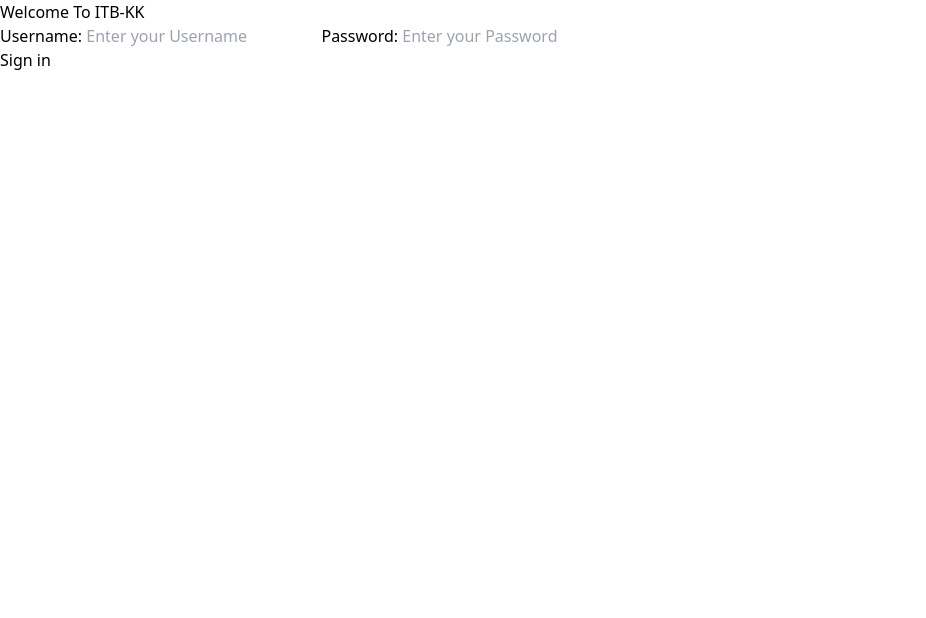
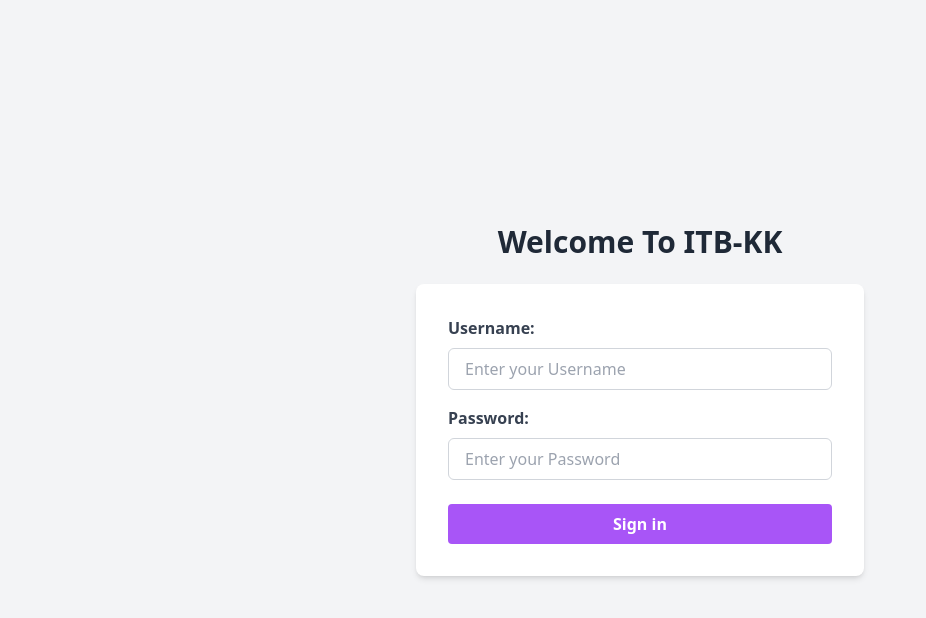
Before and after one commit to Integrated-Project1-G-PL-2/Frontend, a Vue app in the folder FrontEnd-Default/: page /login in a window 1280 px wide. Shown: the top 618 px of the page, without its empty margins (0-926 px from the left). Built offline with nearby package versions, Linux system fonts and the light colour scheme.

Commit message:
Update LoginPage.vue

```diff
--- a/FrontEnd-Default/src/components/LoginPage.vue
+++ b/FrontEnd-Default/src/components/LoginPage.vue
@@ -1,31 +1,50 @@
 <script setup></script>
 
 <template>
-  <div class="main">
-    <h1>Welcome To ITB-KK</h1>
-    <form action="">
-      <label for="first"> Username: </label>
+  <div
+    class="main flex flex-col items-center justify-center min-h-screen bg-gray-100"
+  >
+    <h1 class="text-3xl font-bold text-gray-800 mb-6">Welcome To ITB-KK</h1>
+    <form class="bg-white p-8 rounded-lg shadow-md w-full max-w-md">
+      <div class="mb-4">
+        <label for="first" class="block text-gray-700 font-semibold mb-2"
+          >Username:</label
+        >
         <input
           type="text"
           id="first"
           name="first"
           placeholder="Enter your Username"
           required
+          class="w-full px-4 py-2 border border-gray-300 rounded-md focus:outline-none focus:ring-2 focus:ring-blue-500"
         />
+      </div>
 
-      <label for="password"> Password: </label>
+      <div class="mb-6">
+        <label for="password" class="block text-gray-700 font-semibold mb-2"
+          >Password:</label
+        >
         <input
           type="password"
           id="password"
           name="password"
           placeholder="Enter your Password"
           required
+          class="w-full px-4 py-2 border border-gray-300 rounded-md focus:outline-none focus:ring-2 focus:ring-blue-500"
         />
+      </div>
 
       <div class="wrap">
-        <button type="signIn" onclick="solve()">Sign in</button>
+        <button
+          type="signIn"
+          onclick="solve()"
+          class="w-full bg-purple-500 hover:bg-purple-600 text-white font-bold py-2 px-4 rounded focus:outline-none focus:ring-2 focus:ring-blue-700"
+        >
+          Sign in
+        </button>
       </div>
     </form>
   </div>
 </template>
+
 <style scoped></style>
```
Lines whose indentation alone changed are shown as unchanged.
